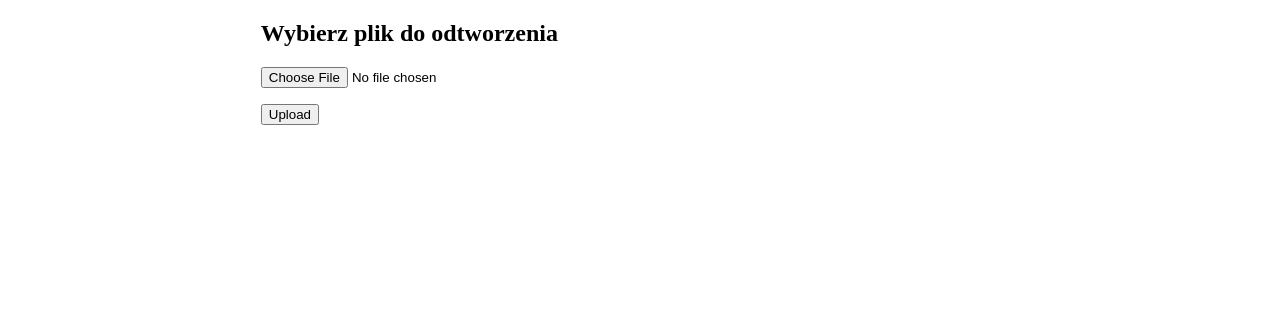
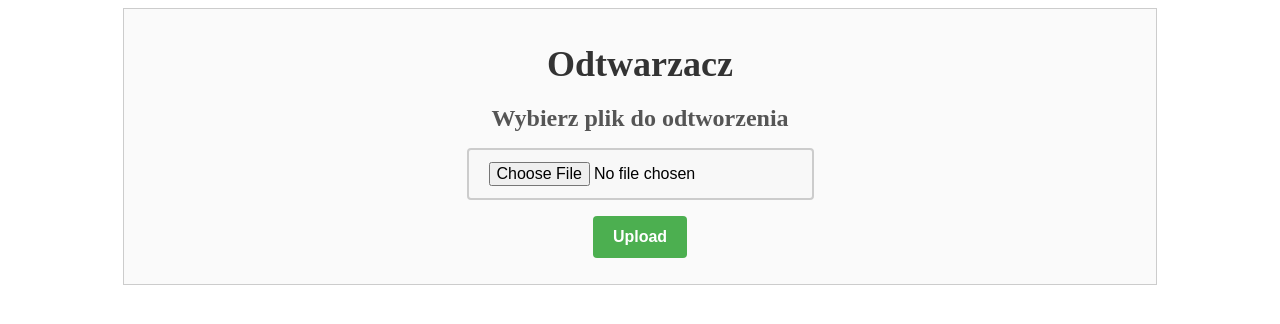
Before and after one commit to mlaczny/counting_people, a Flask app: page / in a window 1280 px wide. Shown: the top 324 px of the page. Run offline with Flask 2, Linux system fonts and the light colour scheme.

Commit message:
Stworzenie plików do flaska, dodanie styli

```diff
--- a/app.py
+++ b/app.py
@@ -5,4 +5,4 @@ UPLOAD_FOLDER = 'static/vid/'
 app = Flask(__name__)
 app.secret_key = "secret key"
 app.config['UPLOAD_FOLDER'] = UPLOAD_FOLDER
-app.config['MAX_CONTENT_LENGTH'] = 16 * 1024 * 1024
+app.config['MAX_CONTENT_LENGTH'] = 64 * 1024 * 1024
--- a/templates/index.html
+++ b/templates/index.html
@@ -4,14 +4,79 @@
     <style>
     /* stylizacja dla całego kontenera */
     .video-container {
-            width: 60%; /* szerokość w procentach */
+        width: 80%; /* szerokość w procentach */
         margin: 0 auto; /* wyśrodkowanie */
+        border: 1px solid #ccc; /* obramowanie */
+        padding: 10px; /* odstęp wewnętrzny */
+        background-color: #fafafa; /* kolor tła */
+        text-align: center
     }
     /* stylizacja dla samego wideo */
     video {
-            width: ; auto/* pełna szerokość */
-            height: 60%; /* automatycznie dostosowywana wysokość */
+        width: 100%; /* pełna szerokość */
+        height: auto; /* automatycznie dostosowywana wysokość */
         box-shadow: 0px 0px 10px #333; /* cień */
+        border-radius: 10px; /* zaokrąglenie rogów */
+
+    }
+    /* stylizacja przycisku */
+    input[type="submit"] {
+        background-color: #4CAF50; /* kolor tła */
+        color: white; /* kolor tekstu */
+        padding: 12px 20px; /* odstęp wewnętrzny */
+        border: none; /* bez obramowania */
+        border-radius: 4px; /* zaokrąglenie rogów */
+        cursor: pointer; /* kursor "dłoń" */
+        font-size: 16px; /* rozmiar tekstu */
+        font-weight: bold; /* grubość tekstu */
+    }
+    /* stylizacja po najechaniu na przycisk */
+    input[type="submit"]:hover {
+        background-color: #45a049; /* zmiana koloru tła */
+    }
+    input[type="file"] {
+        padding: 12px 20px; /* odstęp wewnętrzny */
+        border: 2px solid #ccc; /* obramowanie */
+        border-radius: 4px; /* zaokrąglenie rogów */
+        font-size: 16px; /* rozmiar tekstu */
+        background-color: #f8f8f8; /* kolor tła */
+    }
+    /* stylizacja po najechaniu na pole */
+    input[type="file"]:hover {
+        border-color: #333; /* zmiana koloru obramowania */
+        cursor: pointer; /* kursor "dłoń" */
+    }
+    h1 {
+        font-size: 36px; /* rozmiar tekstu */
+        font-weight: bold; /* grubość tekstu */
+        text-align: center; /* wyśrodkowanie */
+        color: #333; /* kolor tekstu */
+        margin-bottom: 20px; /* odstęp między h1 a zawartością poniżej */
+    }
+    /* stylizacja h2 */
+    h2 {
+        font-size: 24px; /* rozmiar tekstu */
+        font-weight: bold; /* grubość tekstu */
+        text-align: center; /* wyrównanie do środka */
+        color: #555; /* kolor tekstu */
+        margin-bottom: 10px; /* odstęp między h2 a zawartością poniżej */
+    }
+    ul {
+        list-style-type: none; /* bez punktorów */
+        margin: 0; /* bez marginesu */
+        padding: 0; /* bez odstępu wewnętrznego */
+        overflow: hidden; /* brak przewijania */
+    }
+    /* stylizacja elementów listy */
+    li {
+        float: center; /* elementy z lewej strony */
+        border-right: 1px solid #bbb; /* obramowanie po prawej stronie */
+        padding: 8px 16px; /* odstęp wewnętrzny */
+        color: #4CAF50;
+    }
+    /* stylizacja po najechaniu na element listy */
+    li:hover {
+        background-color: #f1f1f1; /* zmiana koloru tła */
     }
     </style>
 
@@ -19,7 +84,7 @@
 <body>
     <div class="video-container">
         <title>Python Flask - Odtwarzanie detekcji</title>
-        <h2>Wybierz plik do odtworzenia</h2>
+        <h1>Odtwarzacz</h1>
         <p>
             {% with messages = get_flashed_messages() %}
             {% if messages %}
@@ -32,12 +97,14 @@
         {% endwith %}
         </p>
         {% if filename %}
+
         <div style="margin: 10px auto;">
             <video autoplay="autoplay" controls="controls" preload="preload">
                 <source src="{{ url_for('display_video', filename=filename) }}" type="video/mp4"></source>
             </video>
         </div>
         {% endif %}
+        <h2>Wybierz plik do odtworzenia</h2>
         <form method="post" action="/" enctype="multipart/form-data">
             <dl>
                 <p>
```
Lines whose indentation alone changed are shown as unchanged.
